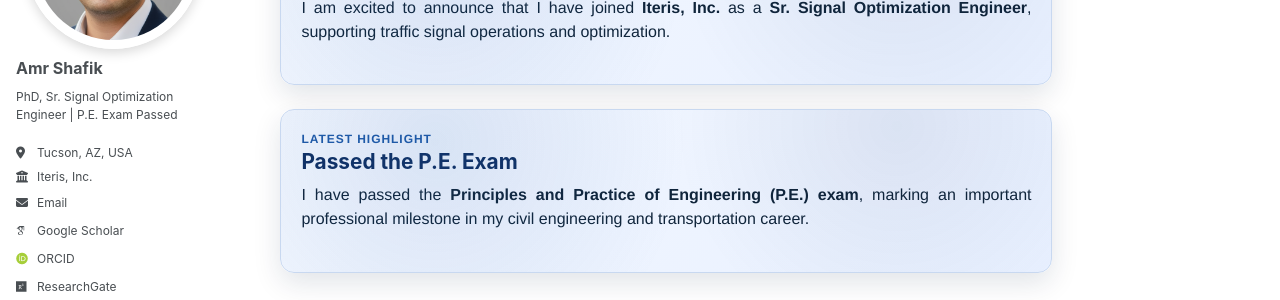
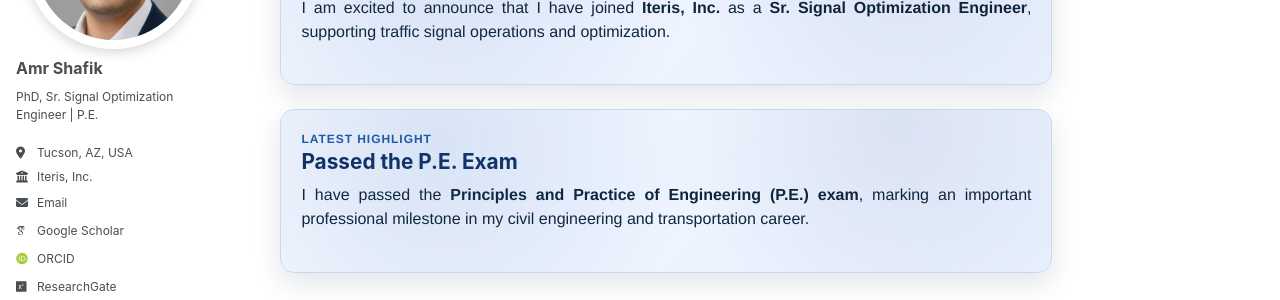
Before and after one commit to akshafik/amrshafik, a Jekyll site: the page built from _pages/about.md, in a window 1280 px wide. Shown: the part 228-528 px from the top of the page. Built offline with Jekyll 4.4.1, drawn with Linux system fonts in a browser that asks for light colours; some web fonts are replaced.

Commit message:
Update PE credential after licensure

```diff
--- a/_config.yml
+++ b/_config.yml
@@ -82,7 +82,7 @@ analytics:
 author:
   name             : "Amr Shafik"
   avatar           : "ashafik_hs_grey.png"
-  bio              : "PhD, Sr. Signal Optimization Engineer | P.E. Exam Passed"
+  bio              : "PhD, Sr. Signal Optimization Engineer | P.E."
   location         : "Tucson, AZ, USA"
   employer         : "Iteris, Inc."
   pubmed           :
```
